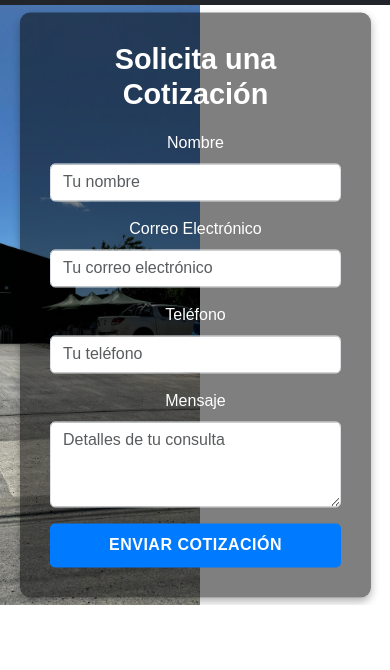
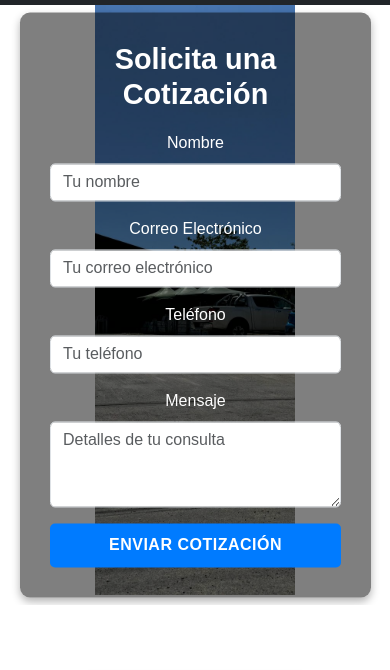
Before and after one commit to RodrigoNarvaez77/landingpage, a plain HTML site: page index.html in a window 390 px wide. Shown: the part 51-721 px from the top of the page. Drawn offline with nearby package versions, Linux system fonts and the light colour scheme.

Commit message:
decimo commit

```diff
--- a/styles.css
+++ b/styles.css
@@ -154,7 +154,7 @@
 ==================================== */
 .full-width-image {
     width: 100%;
-    height: 100vh; /* Asegura que la imagen cubra toda la altura de la pantalla en pantallas grandes */
+    min-height: 100vh; /* Asegura que la imagen cubra toda la altura de la pantalla */
     margin: 0;
     padding: 0;
     overflow: hidden;
@@ -168,6 +168,9 @@
     position: relative; /* Para que el overlay pueda ser posicionado encima */
     width: 100%;
     height: 100%; /* La imagen de fondo cubre todo el contenedor */
+    display: flex; /* Asegura que la imagen y el formulario se ajusten correctamente */
+    justify-content: center; /* Centra el formulario dentro del contenedor */
+    align-items: center; /* Centra verticalmente el formulario */
 }
 
 .overlay {
@@ -183,6 +186,7 @@
     width: 90%;
     max-width: 400px; /* Máximo tamaño para el formulario */
     text-align: center;
+    z-index: 10; /* Asegura que el formulario esté encima de la imagen */
 }
 
 .overlay h2 {
@@ -216,23 +220,25 @@
 ==================================== */
 @media (max-width: 768px) {
     .full-width-image {
-        height: 60vh; /* Ajusta la altura de la imagen en pantallas medianas */
+        min-height: 60vh; /* Ajusta la imagen a la mitad de la altura en pantallas medianas */
         object-fit: cover; /* Asegura que la imagen cubra el contenedor */
     }
 
     .overlay {
         width: 80%; /* Reduce el tamaño del formulario en pantallas medianas */
+        padding: 20px; /* Ajusta el padding en pantallas medianas */
     }
 }
 
 @media (max-width: 480px) {
     .full-width-image {
-        height: 60vh; /* Ajusta la imagen en pantallas pequeñas (modo retrato) */
+        min-height: 60vh; /* Ajusta la imagen en pantallas pequeñas (modo retrato) */
         object-fit: cover; /* Asegura que la imagen no se deforme */
     }
 
     .overlay {
         width: 90%; /* Asegura que el formulario ocupe el 90% en pantallas pequeñas */
+        padding: 15px; /* Ajusta el padding en pantallas pequeñas */
     }
 }
 /* ====================================
```
